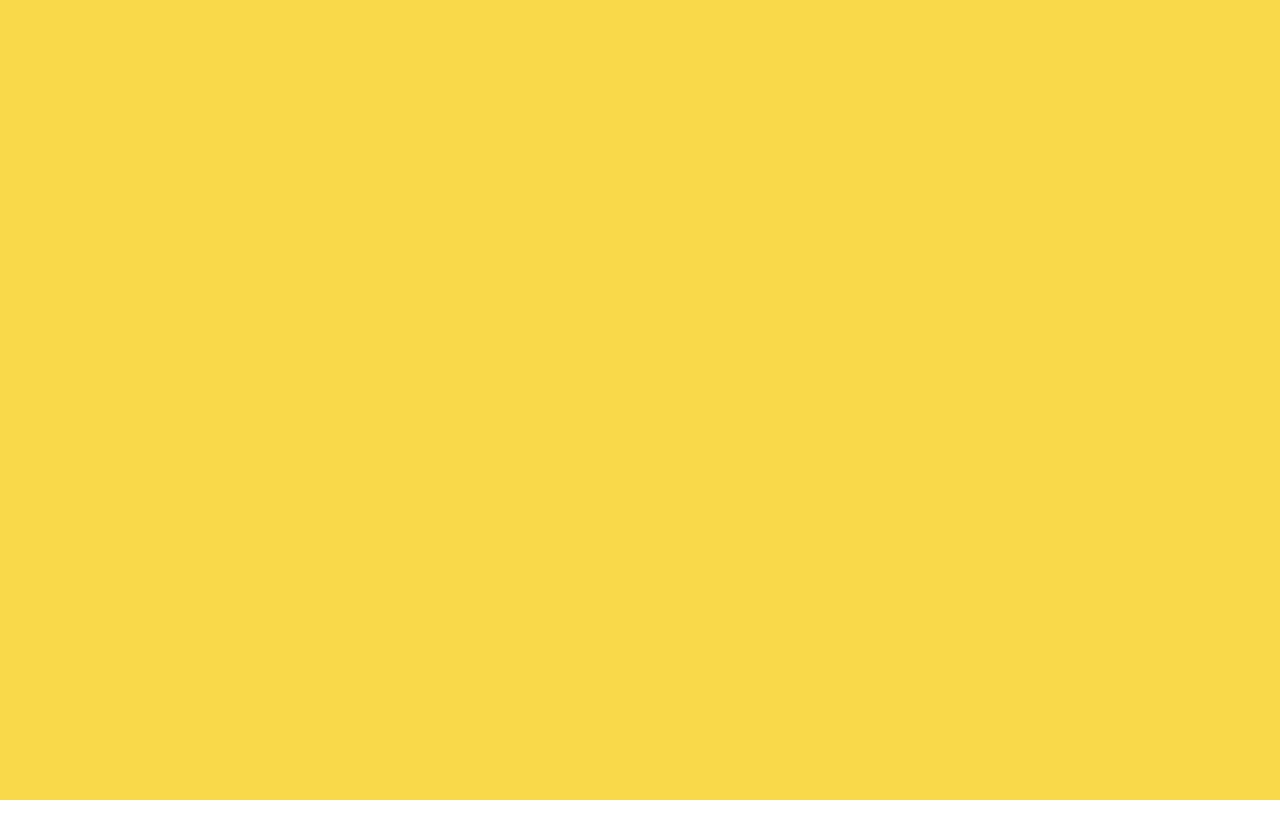
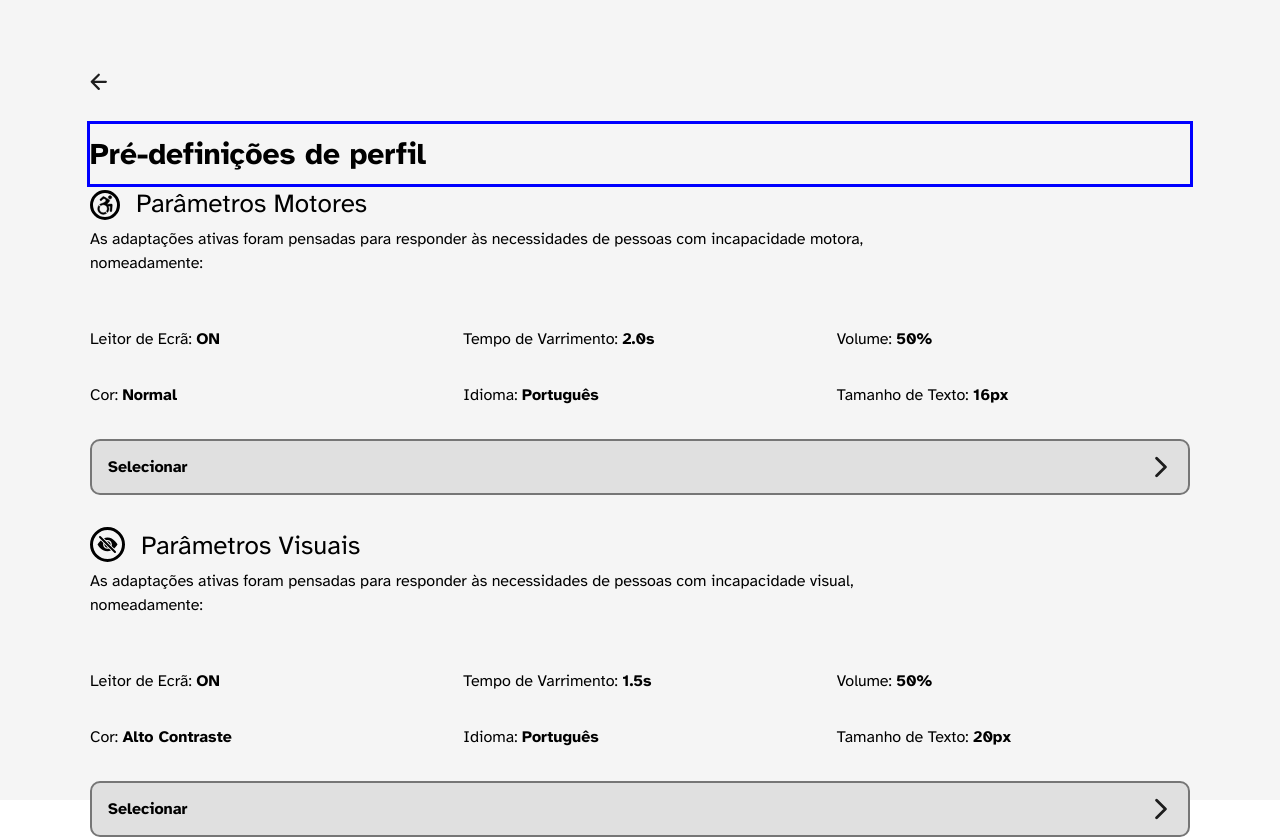
Before and after one commit to constancacc/Voto-Acessivel, a React (Vite) app in the folder voto-acessivel/: page /pre-definicoes in a window 1280 px wide. Before the commit this address had no page. Before the commit the page ends 800 px from the top, so only its background shows below. Built offline with nearby package versions, Linux system fonts and the light colour scheme.

Commit message:
página de pre definições de acessibilidade

```diff
--- a/voto-acessivel/src/App.jsx
+++ b/voto-acessivel/src/App.jsx
@@ -13,6 +13,7 @@ import ConclusaoPage from './pages/Conclusao';
 
 import SpeechAnnouncer from "./components/SpeechAnnouncer";
 import Acessibilidade from './pages/Acessibilidade';
+import PreDefinicoes from './pages/links-acessibilidade/PreDefinicoes';
 
 
 
@@ -35,8 +36,9 @@ function App() {
         <Route path="/conclusao" element={<ConclusaoPage />} />
 
         <Route path="/acessibilidade" element={<Acessibilidade />} />
-        {/*
+
          <Route path="/pre-definicoes" element={<PreDefinicoes />} />
+         {/*
         <Route path="/codigo-perfil" element={<CodigoPerfil />} />
         <Route path="/leitor-ecra" element={<LeitorEcra />} />
         <Route path="/mudanca-cor" element={<MudancaCor />} />
--- a/voto-acessivel/src/pages/Acessibilidade.jsx
+++ b/voto-acessivel/src/pages/Acessibilidade.jsx
@@ -1,4 +1,6 @@
 import React from 'react';
+import { useNavigate } from 'react-router-dom';
+
 /*botões*/
 import seta from "../assets/ArrowIcon.svg"
 import accessibility from "../assets/accessibility.svg"
@@ -24,6 +26,7 @@ import '../styles/variables.css';
 import '../styles/a11y.css';
 
 export default function Acessibilidade() {
+  const navigate = useNavigate();
   return (
     <div className="grid-container">
         {/* Botão voltar */}
--- /dev/null
+++ b/voto-acessivel/src/pages/links-acessibilidade/PreDefinicoes.jsx
@@ -0,0 +1,120 @@
+import React from 'react';
+import { useNavigate } from 'react-router-dom';  // Faltava para navegar
+
+/* botões */
+import seta from "../../assets/ArrowIcon.svg";
+import accessibility from "../../assets/accessibility.svg";
+import Button from '../../components/Button.jsx';
+import CollapseBox from '../../components/Collapse1.jsx';
+
+/* imagens */
+import preDef from "../../assets/a11y/pre-def.svg";
+import Visuais from "../../assets/a11y/visuais.svg";
+
+
+import next from "../../assets/collapse-open.svg";
+
+/* partidos */
+import partidosData from "../../assets/autarquicas.json";
+
+/* styles */
+import '../../styles/intro.css';
+import '../../styles/variables.css';
+import '../../styles/a11y.css';
+
+export default function PreDefinicoes() {
+  const navigate = useNavigate();
+
+  return (
+    <div className="grid-container">
+      {/* Botão voltar */}
+      <div style={{ gridColumn: "2", gridRow: "2", display: "flex", alignItems: "center" }}>
+        <button onClick={() => navigate(-1)} className="back-container" aria-label="Voltar à página anterior">
+          <svg className="back-btn" xmlns="http://www.w3.org/2000/svg" width="22" height="22" viewBox="0 0 22 22" fill="none">
+            <path d="M10.9992 2.2002L2.19922 11.0002M2.19922 11.0002L10.9992 19.8002M2.19922 11.0002H19.7992" stroke="#1E1E1E" strokeWidth="2.8" strokeLinecap="round" strokeLinejoin="round"/>
+          </svg>
+        </button>
+      </div>
+
+      <div style={{ gridColumn: "2 / span 12", gridRow: "3"}}>
+        <h1>Pré-definições de perfil</h1>
+
+      </div>
+
+      {/* main */}
+
+      <div style={{ gridColumn: "2 / span 12", gridRow: "4", position: "relative" }}>
+            {/*motoras*/}
+        <div id="motoras">
+            <div className='pre-def-title'>
+                <img src={preDef}></img>
+                <h3>Parâmetros Motores</h3>
+            </div>
+
+            <div className='pre-def-content'>
+                <p> As adaptações ativas foram pensadas para responder às necessidades de pessoas com incapacidade motora, nomeadamente: </p>
+                <div className="adapt-info">
+                <p>Leitor de Ecrã: <strong>ON</strong> </p>
+                <p>Tempo de Varrimento: <strong>2.0s</strong>   </p>
+                <p>Volume: <strong>50%</strong> </p>
+                <p>Cor: <strong>Normal</strong>   </p>
+                <p>Idioma: <strong>Português</strong>   </p>
+                <p>Tamanho de Texto: <strong>16px</strong> </p>
+                </div>
+             </div>
+
+            <div
+            className="adap-cell"
+            id="versao2"
+            onClick={() => navigate("/pre-definicoes")}
+            role="button"
+            tabIndex="0"
+            onKeyDown={(e) => { if (e.key === 'Enter') navigate("/pre-definicoes") }}
+            >
+                <span className="adap-title">
+                    <p>Selecionar</p>
+                </span>
+
+                <img src={next} style={{rotate: "-90deg"}}></img>
+            </div>
+        </div>
+
+            {/*visuais*/}
+            <div className='pre-def-title'>
+                <img src={Visuais}></img>
+                <h3>Parâmetros Visuais</h3>
+            </div>
+
+            <div className='pre-def-content'>
+                <p> As adaptações ativas foram pensadas para responder às necessidades de pessoas com incapacidade visual, nomeadamente: </p>
+                <div className="adapt-info">
+                <p>Leitor de Ecrã: <strong>ON</strong> </p>
+                <p>Tempo de Varrimento: <strong>1.5s</strong>   </p>
+                <p>Volume: <strong>50%</strong> </p>
+                <p>Cor: <strong>Alto Contraste</strong>   </p>
+                <p>Idioma: <strong>Português</strong>   </p>
+                <p>Tamanho de Texto: <strong>20px</strong> </p>
+                </div>
+             </div>
+
+            <div
+            className="adap-cell"
+            id="versao2"
+            onClick={() => navigate("/pre-definicoes")}
+            role="button"
+            tabIndex="0"
+            onKeyDown={(e) => { if (e.key === 'Enter') navigate("/pre-definicoes") }}
+            >
+                <span className="adap-title">
+                    <p>Selecionar</p>
+                </span>
+
+                <img src={next} style={{rotate: "-90deg"}}></img>
+            </div>
+
+      </div>
+
+
+    </div>
+  );
+}
--- a/voto-acessivel/src/styles/a11y.css
+++ b/voto-acessivel/src/styles/a11y.css
@@ -1,3 +1,9 @@
+@import './variables.css';
+
+#root{
+    text-align: left;
+}
+
 .adap-list{
     display: flex;
     width: 648px;
@@ -51,3 +57,36 @@ span p {
 
     margin-bottom: 0;
 }
+
+/*PRÉ-DEFINIÇÕES*/
+
+.pre-def-title{
+    display: inline-flex;
+    align-items: flex-end;
+    gap: 16px;
+}
+.pre-def-content{
+    display: flex;
+    flex-direction: column;
+    align-items: flex-start;
+    gap: 20px;
+}
+
+.adapt-info{
+    width: 100%; /* ou fixa, tipo 593px */
+    display: flex;
+    align-items: flex-start;
+    align-content: flex-start;
+    gap: 0px 20px;
+    align-self: stretch;
+    flex-wrap: wrap;
+}
+
+.adapt-info > p {
+  box-sizing: border-box;
+  width: 207px;
+  width: calc((100% - 2 * 20px) / 3); /* 3 colunas, 2 gaps */
+}
+#motoras{
+    margin-bottom: 2rem;
+}
--- a/voto-acessivel/src/styles/variables.css
+++ b/voto-acessivel/src/styles/variables.css
@@ -22,6 +22,7 @@
     --max-text-width: 80ch;  /*  largura máxima do texto para legibilidade 50-80 caracteres */
 
     --font-family: 'Atkinson Hyperlegible', sans-serif;
+
   }
 
   /*------- TIPOGRAFIA -------------------*/
@@ -36,6 +37,7 @@
     font-style: normal;
     font-weight: 700;
     line-height: 60px; /* 200% */
+
   }
 
   h2{
```
Also changed, not shown: voto-acessivel/src/assets/a11y/visuais.svg (added), voto-acessivel/src/pages/links-acessibilidade/CodigoPerfil.jsx (added), voto-acessivel/src/pages/links-acessibilidade/LeitorEcra.jsx (added), voto-acessivel/src/pages/links-acessibilidade/MudancaCor.jsx (added).
